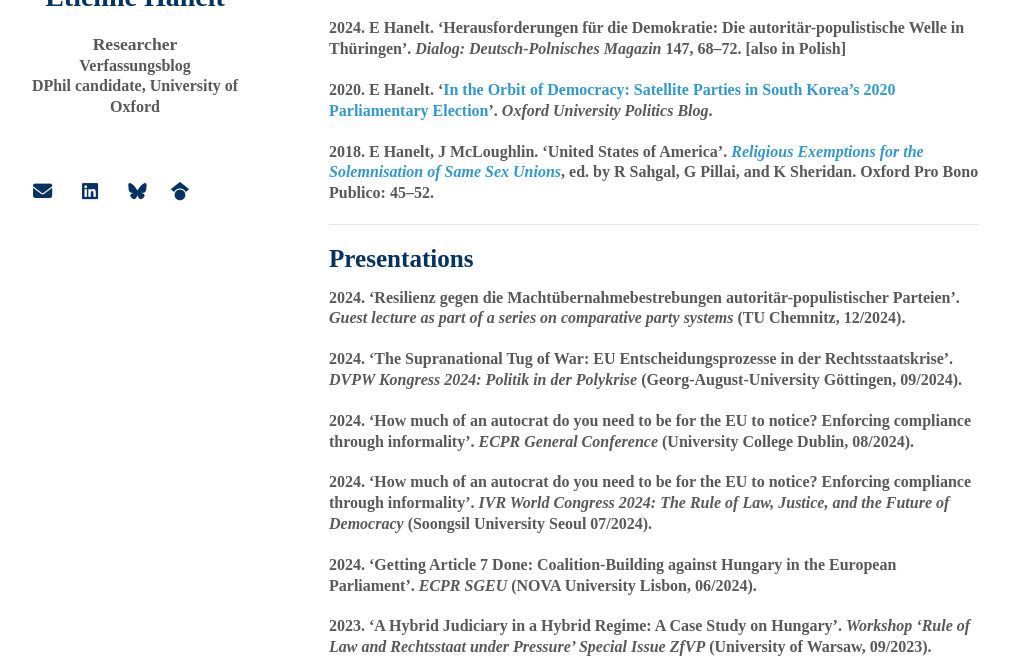
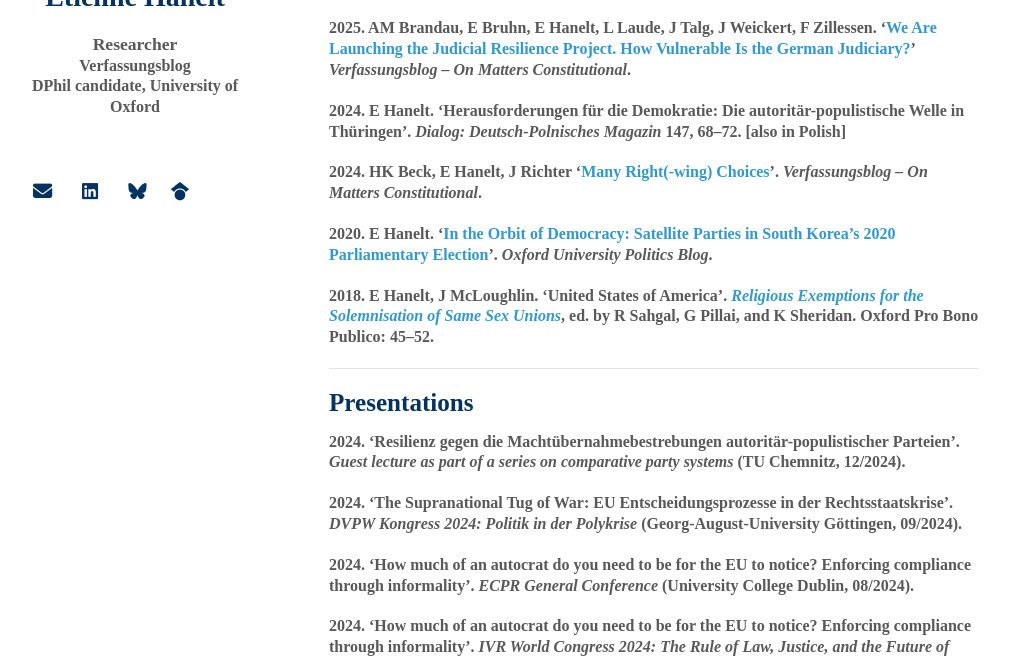
Before and after one commit to EtienneHanelt/etiennehanelt.github.io, a Jekyll site: the page built from index.md, in a window 1280 px wide and 900 px high, scrolled down 1254 px, cut to the strip 241-900 px from the top of the window. Shown: the whole strip, without its empty margins (141-1150 px from the left). Built offline with Jekyll 4.4.1, drawn with Linux system fonts in a browser that asks for light colours; nearby versions of some CDN libraries; some web fonts are replaced; a style sheet for code colours, icons or effects is not loaded; our own code applies the rules of GitHub Pages for plain Markdown files.

Commit message:
Update index.md

```diff
--- a/index.md
+++ b/index.md
@@ -53,8 +53,11 @@ Forthcoming\. E Hanelt. '[Getting Article 7 Done: Coalition-Building against Hun
 
 
 ### Miscellaneous
+2025\. AM Brandau, E Bruhn, E Hanelt, L Laude, J Talg, J Weickert, F Zillessen. '[We Are Launching the Judicial Resilience Project. How Vulnerable Is the German Judiciary?](https://verfassungsblog.de/we-are-launching-the-judicial-resilience-project/)' _Verfassungsblog – On Matters Constitutional_.
 
 2024\. E Hanelt. 'Herausforderungen für die Demokratie: Die autoritär-populistische Welle in Thüringen'. _Dialog: Deutsch-Polnisches Magazin_ 147, 68–72. [also in Polish]
+
+2024\. HK Beck, E Hanelt, J Richter '[Many Right(-wing) Choices](https://verfassungsblog.de/many-right-wing-choices/)'. _Verfassungsblog – On Matters Constitutional_.
 
 2020\. E Hanelt. '[In the Orbit of Democracy: Satellite Parties in South Korea’s 2020 Parliamentary Election](https://blog.politics.ox.ac.uk/in-the-orbit-of-democracy-satellite-parties-in-south-koreas-2020-parliamentary-election/)'. _Oxford University Politics Blog_.
 
```
